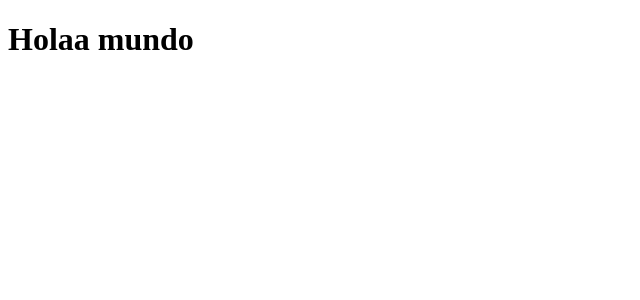
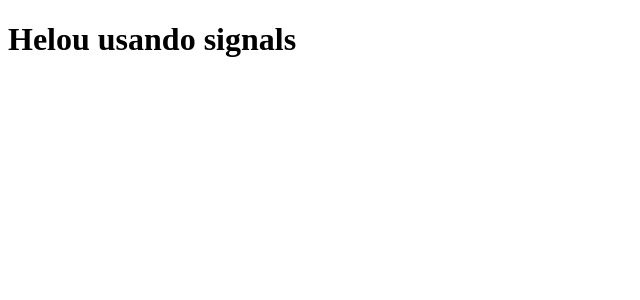
Before and after one commit to SunnySuaSal/mi-primera-app-angular, an Angular app: page / in a window 1280 px wide. Shown: the top 300 px of the page, without its empty margins (0-640 px from the left). Built offline with nearby package versions, Linux system fonts and the light colour scheme.

Commit message:
Uses signals for interacting with components properties

```diff
--- a/src/app/app.html
+++ b/src/app/app.html
@@ -1 +1 @@
-<h1>Holaa mundo</h1>
+<h1>{{ title() }}</h1>
--- a/src/app/app.ts
+++ b/src/app/app.ts
@@ -1,4 +1,4 @@
-import { Component, signal } from '@angular/core';
+import { Component, signal, WritableSignal } from '@angular/core';
 import { RouterOutlet } from '@angular/router';
 
 @Component({
@@ -8,5 +8,9 @@ import { RouterOutlet } from '@angular/router';
   styleUrl: './app.css'
 })
 export class App {
-  protected readonly title = signal('mi-primera-app');
+
+  public title: WritableSignal<string> = signal<string>("Helou usando signals");
+
+  public titulo: string = "Hellou mundo remasterizado";
+
 }
```
